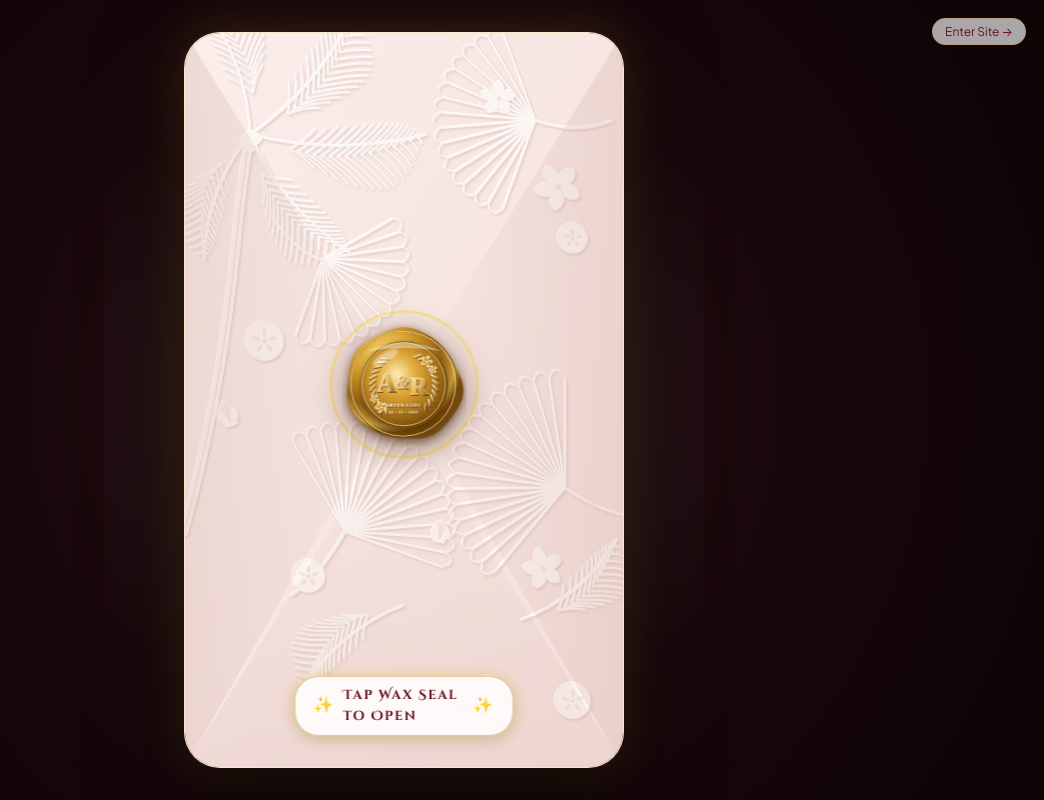
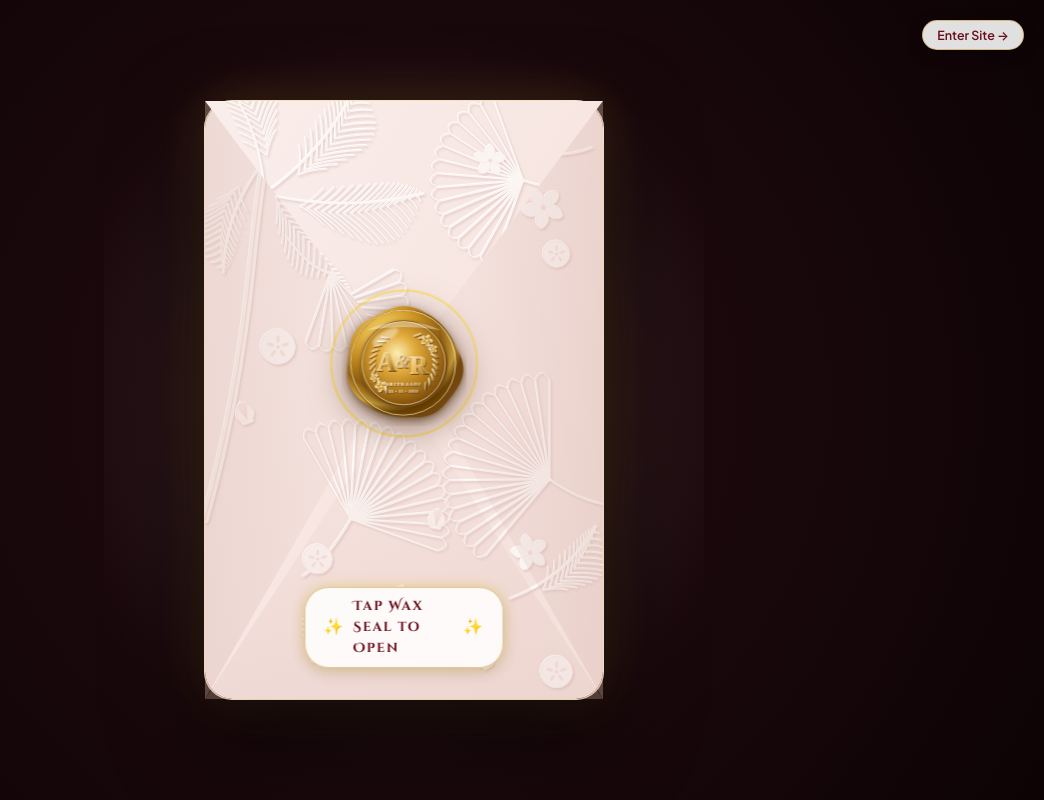
Before and after one commit to hackersclub24/E-Wedding, a Next.js app: page / in a window 1280 px wide. Shown: the top 800 px of the page, without its empty margins (236-1280 px from the left). Built offline with nearby package versions, Linux system fonts and the light colour scheme.

Commit message:
some more changes

```diff
--- a/src/app/globals.css
+++ b/src/app/globals.css
@@ -118,23 +118,24 @@ body {
 .splash-envelope-phone-canvas {
   position: relative;
   width: 100%;
-  max-width: 440px;
-  height: 100vh;
-  max-height: 860px;
+  max-width: 400px;
+  height: min(600px, 85vh);
   background-color: #f7e8e4;
-  overflow: hidden;
+  overflow: visible;
   perspective: 1600px;
   box-shadow: 0 30px 90px rgba(0, 0, 0, 0.65), 0 0 50px rgba(201, 151, 56, 0.25);
   cursor: pointer;
   z-index: 1;
   transition: transform 0.6s ease;
+  border-radius: 28px;
+  border: 1.5px solid rgba(243, 223, 149, 0.45);
 }
 
 @media (min-width: 481px) {
   .splash-envelope-phone-canvas {
-    border-radius: 36px;
-    height: 92vh;
-    border: 1px solid rgba(243, 223, 149, 0.3);
+    border-radius: 28px;
+    height: min(600px, 85vh);
+    border: 1.5px solid rgba(243, 223, 149, 0.45);
   }
 }
 
@@ -147,7 +148,8 @@ body {
   width: 100%;
   height: 100%;
   z-index: 1;
-  overflow: hidden;
+  overflow: visible;
+  border-radius: inherit;
 }
 
 .envelope-interior-backing {
@@ -155,18 +157,19 @@ body {
   inset: 0;
   width: 100%;
   height: 100%;
+  border-radius: inherit;
   background: linear-gradient(180deg, #996e1f 0%, #ecd077 22%, #a87922 55%, #3d2305 100%);
   box-shadow: inset 0 0 50px rgba(0, 0, 0, 0.45);
 }
 
 .envelope-sliding-card {
   position: absolute;
-  top: 14px;
-  left: 14px;
-  right: 14px;
-  bottom: 14px;
+  top: 12px;
+  left: 12px;
+  right: 12px;
+  bottom: 12px;
   background: linear-gradient(180deg, #fffcf7 0%, #fff7f0 50%, #faeee5 100%);
-  border-radius: 20px;
+  border-radius: 18px;
   box-shadow: 0 12px 35px rgba(0, 0, 0, 0.25);
   border: 1.5px solid rgba(201, 151, 56, 0.45);
   display: flex;
@@ -176,16 +179,17 @@ body {
   padding: 10px 14px 12px 14px;
   text-align: center;
   overflow: hidden;
-  transform: translateY(12%) scale(0.96);
+  transform: translateY(0%) scale(0.98);
   transition: transform 1.5s cubic-bezier(0.18, 0.89, 0.32, 1.05);
+  z-index: 2;
 }
 
 .splash-envelope-phone-canvas.is-opening .envelope-sliding-card {
-  transform: translateY(10%) scale(0.98);
+  transform: translateY(0%) scale(0.99);
 }
 
 .splash-envelope-phone-canvas.is-revealed .envelope-sliding-card {
-  transform: translateY(-38%) scale(1.02);
+  transform: translateY(-26%) scale(1.02);
 }
 
 /* Card Content Elements */
@@ -353,6 +357,7 @@ body {
   height: 100%;
   z-index: 3;
   pointer-events: none;
+  border-radius: inherit;
 }
 
 .envelope-embossed-bg {
@@ -360,11 +365,13 @@ body {
   inset: 0;
   width: 100%;
   height: 100%;
+  border-radius: inherit;
+  background-color: #f7e8e4;
   background-image: url('/assets/envelope_embossed_paper.svg');
   background-size: cover;
   background-position: center;
-  /* Pocket covers all sides and bottom, V-notch in center */
-  clip-path: polygon(0 0, 0 100%, 100% 100%, 100% 0, 50% 46%);
+  /* Pocket covers all sides and bottom, gentle V-notch in center at 42% */
+  clip-path: polygon(0 0, 0 100%, 100% 100%, 100% 0, 50% 42%);
   filter: drop-shadow(0 -4px 14px rgba(90, 45, 40, 0.22));
 }
 
@@ -374,7 +381,7 @@ body {
   left: 0;
   width: 50%;
   height: 100%;
-  clip-path: polygon(0 0, 100% 48%, 0 100%);
+  clip-path: polygon(0 0, 100% 42%, 0 100%);
   background: linear-gradient(90deg, rgba(215, 180, 172, 0.35), transparent);
   pointer-events: none;
 }
@@ -385,7 +392,7 @@ body {
   right: 0;
   width: 50%;
   height: 100%;
-  clip-path: polygon(100% 0, 0 48%, 100% 100%);
+  clip-path: polygon(100% 0, 0 42%, 100% 100%);
   background: linear-gradient(-90deg, rgba(215, 180, 172, 0.35), transparent);
   pointer-events: none;
 }
@@ -395,8 +402,8 @@ body {
   bottom: 0;
   left: 0;
   width: 100%;
-  height: 54%;
-  clip-path: polygon(0 100%, 50% 10%, 100% 100%);
+  height: 58%;
+  clip-path: polygon(0 100%, 50% 12%, 100% 100%);
   background: linear-gradient(0deg, rgba(220, 185, 178, 0.28), transparent);
   box-shadow: 0 -4px 15px rgba(110, 60, 55, 0.15);
   pointer-events: none;
@@ -410,7 +417,7 @@ body {
   top: 0;
   left: 0;
   width: 100%;
-  height: 48%;
+  height: 44%;
   z-index: 5;
   transform-origin: top center;
   transform-style: preserve-3d;
@@ -420,7 +427,7 @@ body {
 
 .envelope-top-flap-3d.flap-flipped {
   transform: rotateX(180deg);
-  z-index: 2;
+  z-index: 1; /* Opened flap hinges backwards behind the rising card (z-index: 2) */
 }
 
 .flap-face {
@@ -591,25 +598,28 @@ body {
 }
 
 .splash-skip-button {
-  position: absolute;
-  top: 18px;
-  right: 18px;
-  z-index: 20;
-  background: rgba(255, 255, 255, 0.65);
-  backdrop-filter: blur(6px);
-  border: 1px solid rgba(201, 151, 56, 0.4);
-  border-radius: 16px;
-  padding: 5px 12px;
+  position: fixed;
+  top: 20px;
+  right: 20px;
+  z-index: 10005;
+  background: rgba(255, 255, 255, 0.88);
+  backdrop-filter: blur(8px);
+  border: 1.5px solid rgba(201, 151, 56, 0.55);
+  border-radius: 20px;
+  padding: 6px 14px;
   font-family: var(--font-body);
-  font-size: 0.75rem;
+  font-size: 0.78rem;
+  font-weight: 600;
   color: #680e1b;
   cursor: pointer;
-  transition: all 0.2s ease;
+  transition: all 0.25s ease;
+  box-shadow: 0 4px 16px rgba(0, 0, 0, 0.25);
 }
 
 .splash-skip-button:hover {
   background: #ffffff;
   border-color: #c99738;
+  transform: translateY(-1px);
 }
 
 /* ==========================================================================
@@ -2623,20 +2633,21 @@ body {
 @media (max-width: 480px) {
   /* Splash Screen / Authentic Centered Royal Envelope on Phones */
   .splash-overlay {
-    padding: 16px 12px !important;
+    padding: 24px 12px 20px 12px !important;
     display: flex !important;
     justify-content: center !important;
     align-items: center !important;
   }
 
   .splash-envelope-phone-canvas {
-    width: min(92vw, 360px) !important;
-    max-width: 360px !important;
-    height: min(570px, 80dvh) !important;
-    max-height: 590px !important;
-    border-radius: 24px !important;
+    width: min(88vw, 340px) !important;
+    max-width: 340px !important;
+    height: min(520px, 72dvh) !important;
+    max-height: 540px !important;
+    border-radius: 20px !important;
     box-shadow: 0 20px 60px rgba(0, 0, 0, 0.55), 0 0 35px rgba(201, 151, 56, 0.35) !important;
     border: 1.5px solid rgba(243, 223, 149, 0.45) !important;
+    overflow: visible !important;
   }
 
   .envelope-sliding-card {
@@ -2646,10 +2657,11 @@ body {
     right: 10px !important;
     padding: 8px 8px 10px 8px !important;
     border-radius: 16px !important;
+    transform: translateY(0%) scale(0.98) !important;
   }
 
   .splash-envelope-phone-canvas.is-revealed .envelope-sliding-card {
-    transform: translateY(-36%) scale(1.02) !important;
+    transform: translateY(-20%) scale(1.02) !important;
   }
 
   .tap-pill {
@@ -2660,10 +2672,10 @@ body {
   }
 
   .splash-skip-button {
-    top: 12px !important;
-    right: 12px !important;
-    font-size: 0.7rem !important;
-    padding: 4px 10px !important;
+    top: 14px !important;
+    right: 14px !important;
+    font-size: 0.72rem !important;
+    padding: 5px 12px !important;
   }
 
   .card-palace-arch-wrapper {
--- a/style.css
+++ b/style.css
@@ -118,23 +118,24 @@ body {
 .splash-envelope-phone-canvas {
   position: relative;
   width: 100%;
-  max-width: 440px;
-  height: 100vh;
-  max-height: 860px;
+  max-width: 400px;
+  height: min(600px, 85vh);
   background-color: #f7e8e4;
-  overflow: hidden;
+  overflow: visible;
   perspective: 1600px;
   box-shadow: 0 30px 90px rgba(0, 0, 0, 0.65), 0 0 50px rgba(201, 151, 56, 0.25);
   cursor: pointer;
   z-index: 1;
   transition: transform 0.6s ease;
+  border-radius: 28px;
+  border: 1.5px solid rgba(243, 223, 149, 0.45);
 }
 
 @media (min-width: 481px) {
   .splash-envelope-phone-canvas {
-    border-radius: 36px;
-    height: 92vh;
-    border: 1px solid rgba(243, 223, 149, 0.3);
+    border-radius: 28px;
+    height: min(600px, 85vh);
+    border: 1.5px solid rgba(243, 223, 149, 0.45);
   }
 }
 
@@ -147,7 +148,8 @@ body {
   width: 100%;
   height: 100%;
   z-index: 1;
-  overflow: hidden;
+  overflow: visible;
+  border-radius: inherit;
 }
 
 .envelope-interior-backing {
@@ -155,18 +157,19 @@ body {
   inset: 0;
   width: 100%;
   height: 100%;
+  border-radius: inherit;
   background: linear-gradient(180deg, #996e1f 0%, #ecd077 22%, #a87922 55%, #3d2305 100%);
   box-shadow: inset 0 0 50px rgba(0, 0, 0, 0.45);
 }
 
 .envelope-sliding-card {
   position: absolute;
-  top: 14px;
-  left: 14px;
-  right: 14px;
-  bottom: 14px;
+  top: 12px;
+  left: 12px;
+  right: 12px;
+  bottom: 12px;
   background: linear-gradient(180deg, #fffcf7 0%, #fff7f0 50%, #faeee5 100%);
-  border-radius: 20px;
+  border-radius: 18px;
   box-shadow: 0 12px 35px rgba(0, 0, 0, 0.25);
   border: 1.5px solid rgba(201, 151, 56, 0.45);
   display: flex;
@@ -176,16 +179,17 @@ body {
   padding: 10px 14px 12px 14px;
   text-align: center;
   overflow: hidden;
-  transform: translateY(12%) scale(0.96);
+  transform: translateY(0%) scale(0.98);
   transition: transform 1.5s cubic-bezier(0.18, 0.89, 0.32, 1.05);
+  z-index: 2;
 }
 
 .splash-envelope-phone-canvas.is-opening .envelope-sliding-card {
-  transform: translateY(10%) scale(0.98);
+  transform: translateY(0%) scale(0.99);
 }
 
 .splash-envelope-phone-canvas.is-revealed .envelope-sliding-card {
-  transform: translateY(-38%) scale(1.02);
+  transform: translateY(-26%) scale(1.02);
 }
 
 /* Card Content Elements */
@@ -353,6 +357,7 @@ body {
   height: 100%;
   z-index: 3;
   pointer-events: none;
+  border-radius: inherit;
 }
 
 .envelope-embossed-bg {
@@ -360,11 +365,13 @@ body {
   inset: 0;
   width: 100%;
   height: 100%;
+  border-radius: inherit;
+  background-color: #f7e8e4;
   background-image: url('/assets/envelope_embossed_paper.svg');
   background-size: cover;
   background-position: center;
-  /* Pocket covers all sides and bottom, V-notch in center */
-  clip-path: polygon(0 0, 0 100%, 100% 100%, 100% 0, 50% 46%);
+  /* Pocket covers all sides and bottom, gentle V-notch in center at 42% */
+  clip-path: polygon(0 0, 0 100%, 100% 100%, 100% 0, 50% 42%);
   filter: drop-shadow(0 -4px 14px rgba(90, 45, 40, 0.22));
 }
 
@@ -374,7 +381,7 @@ body {
   left: 0;
   width: 50%;
   height: 100%;
-  clip-path: polygon(0 0, 100% 48%, 0 100%);
+  clip-path: polygon(0 0, 100% 42%, 0 100%);
   background: linear-gradient(90deg, rgba(215, 180, 172, 0.35), transparent);
   pointer-events: none;
 }
@@ -385,7 +392,7 @@ body {
   right: 0;
   width: 50%;
   height: 100%;
-  clip-path: polygon(100% 0, 0 48%, 100% 100%);
+  clip-path: polygon(100% 0, 0 42%, 100% 100%);
   background: linear-gradient(-90deg, rgba(215, 180, 172, 0.35), transparent);
   pointer-events: none;
 }
@@ -395,8 +402,8 @@ body {
   bottom: 0;
   left: 0;
   width: 100%;
-  height: 54%;
-  clip-path: polygon(0 100%, 50% 10%, 100% 100%);
+  height: 58%;
+  clip-path: polygon(0 100%, 50% 12%, 100% 100%);
   background: linear-gradient(0deg, rgba(220, 185, 178, 0.28), transparent);
   box-shadow: 0 -4px 15px rgba(110, 60, 55, 0.15);
   pointer-events: none;
@@ -410,7 +417,7 @@ body {
   top: 0;
   left: 0;
   width: 100%;
-  height: 48%;
+  height: 44%;
   z-index: 5;
   transform-origin: top center;
   transform-style: preserve-3d;
@@ -420,7 +427,7 @@ body {
 
 .envelope-top-flap-3d.flap-flipped {
   transform: rotateX(180deg);
-  z-index: 2;
+  z-index: 1; /* Opened flap hinges backwards behind the rising card (z-index: 2) */
 }
 
 .flap-face {
@@ -591,25 +598,28 @@ body {
 }
 
 .splash-skip-button {
-  position: absolute;
-  top: 18px;
-  right: 18px;
-  z-index: 20;
-  background: rgba(255, 255, 255, 0.65);
-  backdrop-filter: blur(6px);
-  border: 1px solid rgba(201, 151, 56, 0.4);
-  border-radius: 16px;
-  padding: 5px 12px;
+  position: fixed;
+  top: 20px;
+  right: 20px;
+  z-index: 10005;
+  background: rgba(255, 255, 255, 0.88);
+  backdrop-filter: blur(8px);
+  border: 1.5px solid rgba(201, 151, 56, 0.55);
+  border-radius: 20px;
+  padding: 6px 14px;
   font-family: var(--font-body);
-  font-size: 0.75rem;
+  font-size: 0.78rem;
+  font-weight: 600;
   color: #680e1b;
   cursor: pointer;
-  transition: all 0.2s ease;
+  transition: all 0.25s ease;
+  box-shadow: 0 4px 16px rgba(0, 0, 0, 0.25);
 }
 
 .splash-skip-button:hover {
   background: #ffffff;
   border-color: #c99738;
+  transform: translateY(-1px);
 }
 
 /* ==========================================================================
@@ -2623,20 +2633,21 @@ body {
 @media (max-width: 480px) {
   /* Splash Screen / Authentic Centered Royal Envelope on Phones */
   .splash-overlay {
-    padding: 16px 12px !important;
+    padding: 24px 12px 20px 12px !important;
     display: flex !important;
     justify-content: center !important;
     align-items: center !important;
   }
 
   .splash-envelope-phone-canvas {
-    width: min(92vw, 360px) !important;
-    max-width: 360px !important;
-    height: min(570px, 80dvh) !important;
-    max-height: 590px !important;
-    border-radius: 24px !important;
+    width: min(88vw, 340px) !important;
+    max-width: 340px !important;
+    height: min(520px, 72dvh) !important;
+    max-height: 540px !important;
+    border-radius: 20px !important;
     box-shadow: 0 20px 60px rgba(0, 0, 0, 0.55), 0 0 35px rgba(201, 151, 56, 0.35) !important;
     border: 1.5px solid rgba(243, 223, 149, 0.45) !important;
+    overflow: visible !important;
   }
 
   .envelope-sliding-card {
@@ -2646,10 +2657,11 @@ body {
     right: 10px !important;
     padding: 8px 8px 10px 8px !important;
     border-radius: 16px !important;
+    transform: translateY(0%) scale(0.98) !important;
   }
 
   .splash-envelope-phone-canvas.is-revealed .envelope-sliding-card {
-    transform: translateY(-36%) scale(1.02) !important;
+    transform: translateY(-20%) scale(1.02) !important;
   }
 
   .tap-pill {
@@ -2660,10 +2672,10 @@ body {
   }
 
   .splash-skip-button {
-    top: 12px !important;
-    right: 12px !important;
-    font-size: 0.7rem !important;
-    padding: 4px 10px !important;
+    top: 14px !important;
+    right: 14px !important;
+    font-size: 0.72rem !important;
+    padding: 5px 12px !important;
   }
 
   .card-palace-arch-wrapper {
```
